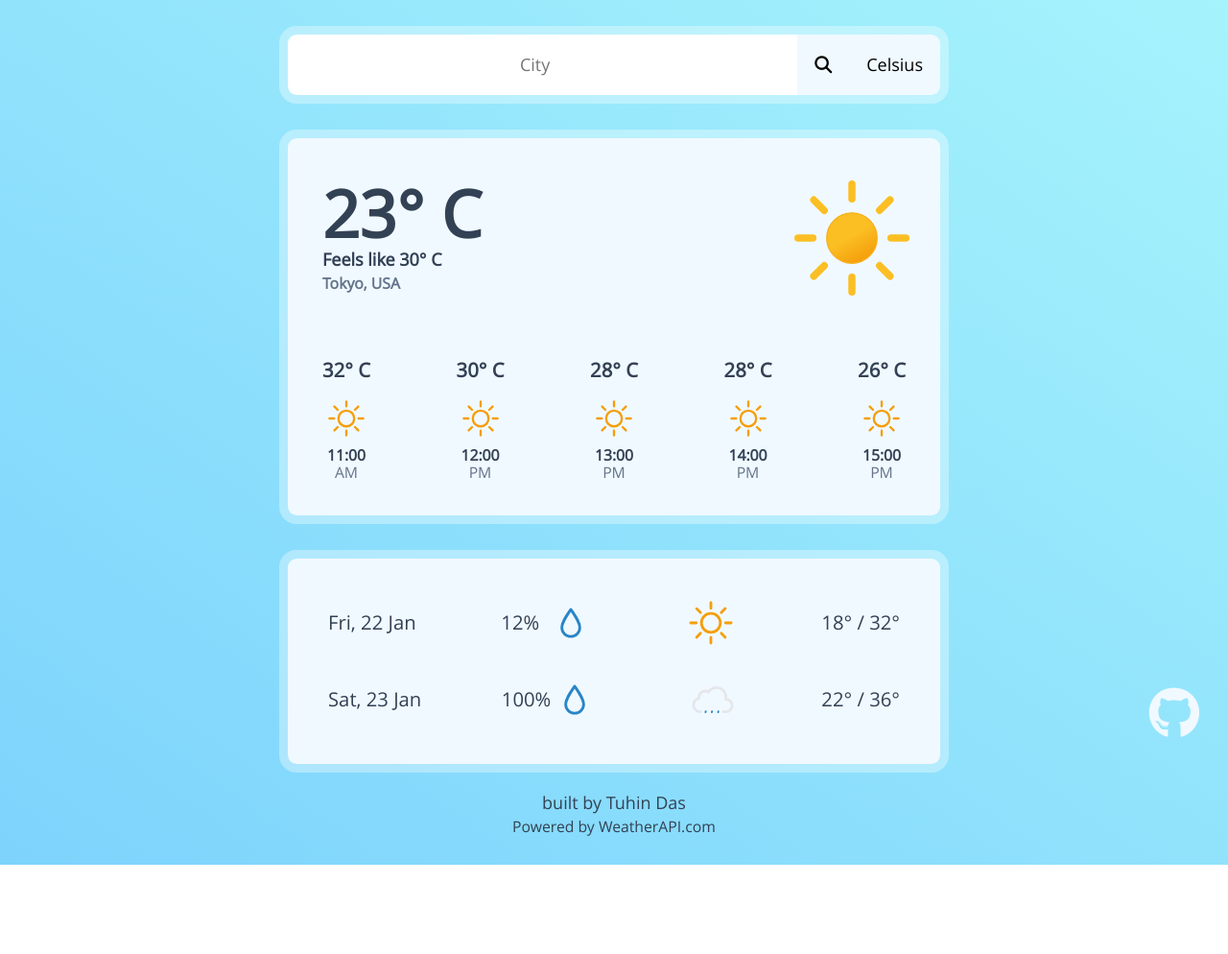
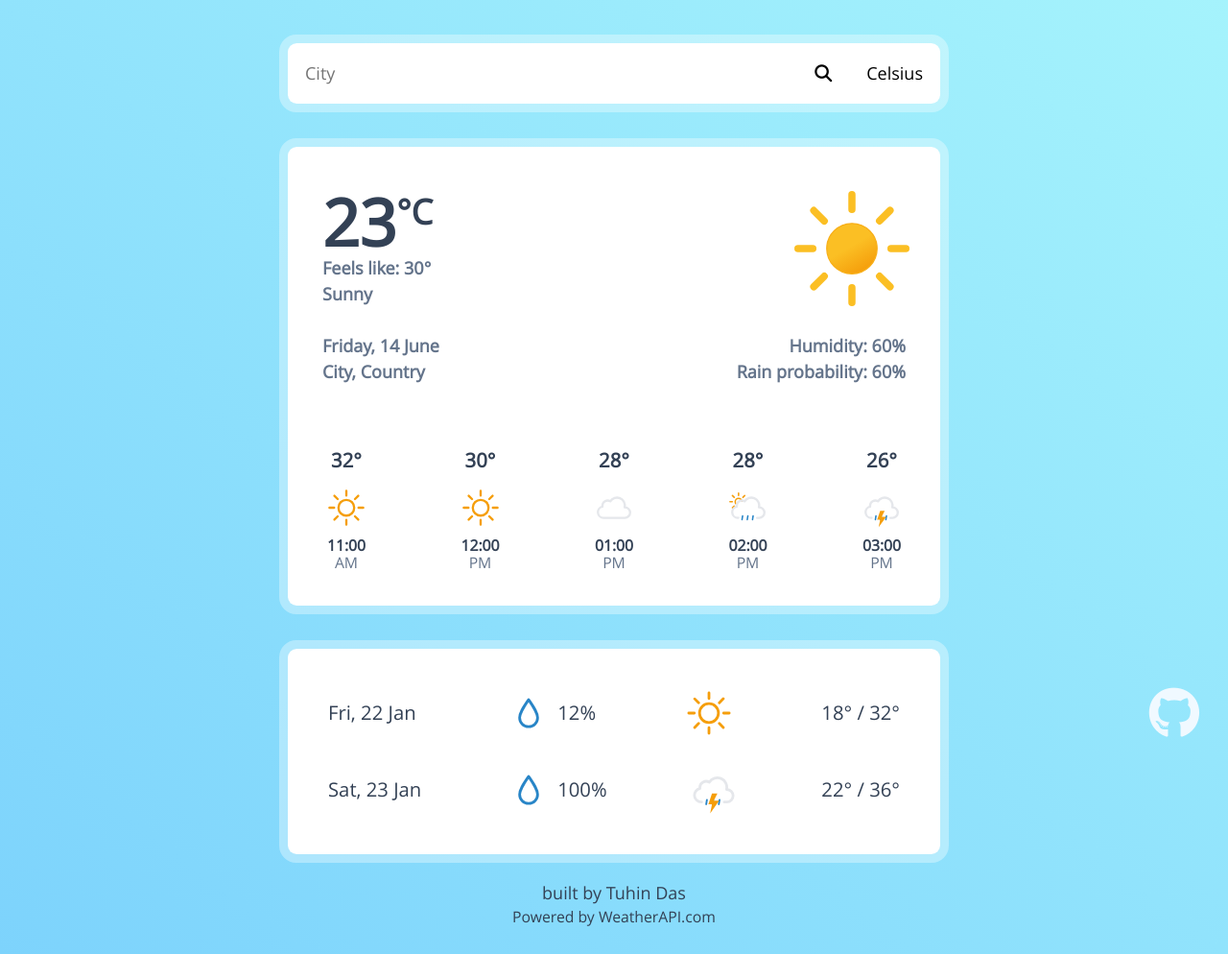
Before and after one commit to tuhindas56/top-weather-app, a website built with webpack: page src/index.html in a window 1280 px wide. Shown: the whole page at 96% size. Before the commit the page ends 901 px from the top, so only its background shows below. Built offline with nearby package versions, Linux system fonts and the light colour scheme.

Commit message:
UI: Add additional weather information elements

```diff
--- a/src/index.html
+++ b/src/index.html
@@ -14,6 +14,7 @@
   </head>
   <body class="flex flex-col align-center justify-between">
     <main>
+      <p class="error"></p>
       <div class="search flex outline">
         <form class="flex">
           <input type="search" placeholder="City" />
@@ -23,64 +24,81 @@
           ></button>
         </form>
         <button class="toggle-unit">Celsius</button>
+        <div class="loader none"></div>
       </div>
 
-      <!-- Current Weather Info -->
       <div class="today-card outline">
         <div class="current-info flex align-center justify-between">
-          <div>
-            <p class="bold" id="temperature">23° C</p>
-            <p class="bold" id="feelsLikeTemperature">Feels like 30° C</p>
-            <p class="bold" id="location">Tokyo, USA</p>
+          <div style="width: 100%">
+            <p class="bold temp">23<sup>°C</sup></p>
+            <p class="bold feels-like">Feels like: 30°</p>
+            <p class="bold condition">Sunny</p>
+            <div class="flex justify-between">
+              <div>
+                <p class="bold date">Friday, 14 June</p>
+                <span class="bold location">City, Country</span>
+              </div>
+              <div>
+                <p class="bold humidity">Humidity: 60%</p>
+                <span class="bold rain-probability">Rain probability: 60%</span>
+              </div>
+            </div>
           </div>
-          <img src="./assets/svg/fill/clear-day.svg" alt="Sunny" />
+
+          <img
+            src="./assets/svg/fill/clear-day.svg"
+            alt="Sunny"
+            class="current-icon"
+          />
         </div>
 
         <ul class="hourly-info grid justify-between">
           <li class="hour-card flex flex-col align-center justify-between">
-            <p class="bold">32° C</p>
+            <p class="bold">32°</p>
             <img src="./assets/svg/line/clear-day.svg" alt="Sunny" />
             <p class="bold">11:00</p>
             <p>AM</p>
           </li>
           <li class="hour-card flex flex-col align-center justify-between">
-            <p class="bold">30° C</p>
+            <p class="bold">30°</p>
             <img src="./assets/svg/line/clear-day.svg" alt="Sunny" />
             <p class="bold">12:00</p>
             <p>PM</p>
           </li>
           <li class="hour-card flex flex-col align-center justify-between">
-            <p class="bold">28° C</p>
-            <img src="./assets/svg/line/clear-day.svg" alt="Sunny" />
-            <p class="bold">13:00</p>
+            <p class="bold">28°</p>
+            <img src="./assets/svg/line/cloudy.svg" alt="Cloudy" />
+            <p class="bold">01:00</p>
             <p>PM</p>
           </li>
           <li class="hour-card flex flex-col align-center justify-between">
-            <p class="bold">28° C</p>
-            <img src="./assets/svg/line/clear-day.svg" alt="Sunny" />
-            <p class="bold">14:00</p>
+            <p class="bold">28°</p>
+            <img
+              src="./assets/svg/line/partly-cloudy-day-rain.svg"
+              alt="Partly cloudy and rain"
+            />
+            <p class="bold">02:00</p>
             <p>PM</p>
           </li>
           <li class="hour-card flex flex-col align-center justify-between">
-            <p class="bold">26° C</p>
-            <img src="./assets/svg/line/clear-day.svg" alt="Sunny" />
-            <p class="bold">15:00</p>
+            <p class="bold">26°</p>
+            <img src="./assets/svg/line/thunderstorms-rain.svg" alt="Sunny" />
+            <p class="bold">03:00</p>
             <p>PM</p>
           </li>
         </ul>
       </div>
 
-      <!-- Next Two Days Weather Info -->
       <ul class="grid forecast-card outline">
         <li class="forecast">
           <button class="grid grid-flow-col align-center justify-between">
             <span>Fri, 22 Jan</span>
-            <div class="grid grid-flow-col precipitation align-center">
-              <span>12%</span>
+            <div class="grid grid-flow-col rain-probability-cell align-center">
               <img
                 src="./assets/svg/line/raindrop.svg"
-                alt="precipitation icon"
+                alt="rain probability"
               />
+              <span>12%</span>
             </div>
             <img src="./assets/svg/line/clear-day.svg" alt="" />
             <span>18° / 32°</span>
@@ -89,14 +107,17 @@
         <li class="forecast">
           <button class="grid grid-flow-col align-center justify-between">
             <span>Sat, 23 Jan</span>
-            <div class="grid grid-flow-col precipitation align-center">
-              <span>100%</span>
+            <div class="grid grid-flow-col rain-probability-cell align-center">
               <img
                 src="./assets/svg/line/raindrop.svg"
-                alt="precipitation icon"
+                alt="rain probability"
               />
+              <span>100%</span>
             </div>
-            <img src="./assets/svg/line/drizzle.svg" alt="" />
+            <img
+              src="./assets/svg/line/thunderstorms-rain.svg"
+              alt="Thunderstorms"
+            />
             <span>22° / 36°</span>
           </button>
         </li>
--- a/src/style.css
+++ b/src/style.css
@@ -11,9 +11,11 @@
   --text-base-300: 18px;
   --text-sm: 0.875rem;
   --text-md: 1.125rem;
-  --text-lg: 3.75rem;
+  --text-lg: 2rem;
+  --text-xl: 3.75rem;
   --text-dark: #334155;
   --color-dark-gray: #64748b;
+  --color-red-500: #ef4444;
   --color-sky-50: #f0f9ff;
   --color-sky-100: #e0f2fe;
   --color-sky-200: #bae6fd;
@@ -86,6 +88,9 @@ h6 {
 .bold {
   font-weight: bold;
 }
+.none {
+  display: none;
+}
 .outline {
   outline: var(--outline);
   border-radius: var(--border-radius);
@@ -119,15 +124,54 @@ img {
   pointer-events: none;
 }
 
+.error {
+  position: fixed;
+  top: 0.5%;
+  color: var(--color-red-500);
+  text-wrap: nowrap;
+}
+
 .search {
-  margin-top: 2rem;
+  margin-top: 2.5rem;
+  position: relative;
 }
+
+.loader {
+  position: absolute;
+  bottom: 0;
+  height: 4px;
+  width: 100%;
+  margin-top: 2.5rem;
+  --c: no-repeat linear-gradient(#7dd3fc 0 0);
+  background: var(--c), var(--c), var(--color-sky-100);
+  background-size: 60% 100%;
+  border-bottom-right-radius: var(--border-radius);
+  border-bottom-left-radius: var(--border-radius);
+  animation: l16 3s infinite;
+}
+@keyframes l16 {
+  0% {
+    background-position:
+      -150% 0,
+      -150% 0;
+  }
+  66% {
+    background-position:
+      250% 0,
+      -150% 0;
+  }
+  100% {
+    background-position:
+      250% 0,
+      250% 0;
+  }
+}
+
 form {
   flex: 1;
 }
 input[type='search'] {
   width: 100%;
-  text-align: center;
   border-top-left-radius: var(--border-radius);
   border-bottom-left-radius: var(--border-radius);
 }
@@ -143,7 +187,7 @@ input[type='search'],
 }
 .search-btn,
 .toggle-unit {
-  background-color: var(--color-sky-50);
+  background-color: white;
   transition-duration: var(--transition-duration);
 }
 .toggle-unit {
@@ -161,28 +205,42 @@ input[type='search'],
 
 .today-card {
   width: 100%;
-  background-color: var(--color-sky-50);
-  margin-block: 2.5rem;
+  background-color: white;
+  margin-top: 2.5rem;
   padding: var(--padding);
-  pointer-events: none;
   user-select: none;
   text-wrap: nowrap;
 }
-
 .current-info {
   position: relative;
   padding-top: 0.5rem;
 }
-.current-info p:first-child {
-  font-size: var(--text-lg);
+.temp {
+  font-size: var(--text-xl);
   line-height: 1;
 }
-.current-info p:last-child {
+sup {
+  font-size: var(--text-lg);
+}
+.date,
+.feels-like,
+.location,
+.condition,
+.humidity,
+.rain-probability {
   color: var(--color-dark-gray);
-  font-size: var(--text-sm);
 }
-.current-info img {
+.humidity,
+.rain-probability {
+  text-align: right;
+}
+.condition,
+.location {
+  margin-bottom: 1.5rem;
+}
+.current-icon {
   position: absolute;
+  top: -10px;
   right: -4%;
   height: 130px;
 }
@@ -214,7 +272,8 @@ input[type='search'],
 .forecast-card {
   width: 100%;
   row-gap: 1rem;
-  background-color: var(--color-sky-50);
+  background-color: white;
+  margin-top: 2.5rem;
   padding: var(--padding);
 }
 .forecast button {
@@ -225,20 +284,22 @@ input[type='search'],
   font-size: var(--text-md);
   line-height: 1.75rem;
   text-wrap: nowrap;
-  background-color: var(--color-sky-50);
+  background-color: white;
   transition-duration: var(--transition-duration);
 }
 .forecast button:hover {
-  background-color: var(--color-sky-100);
+  background-color: var(--color-sky-50);
   cursor: pointer;
 }
 .forecast img {
   height: 40px;
 }
-.precipitation {
-  grid-template-columns: 4ch max-content;
+.rain-probability-cell {
+  grid-template-columns: max-content max-content;
 }
-
+.rain-probability-cell img {
+  height: 40px;
+}
 footer {
   text-align: center;
   padding: 1.5em;
@@ -264,7 +325,7 @@ footer p:nth-child(2) {
   position: fixed;
   bottom: 30px;
   right: 30px;
-  font-size: calc(var(--text-lg) - 0.75rem);
+  font-size: calc(var(--text-xl) - 0.75rem);
   color: var(--color-sky-50);
   transition-duration: var(--transition-duration);
 }
@@ -287,7 +348,7 @@ footer p:nth-child(2) {
     font-size: var(--text-base-300);
   }
 
-  .current-info img {
+  .current-info .current-icon {
     height: 160px;
   }
 
```
